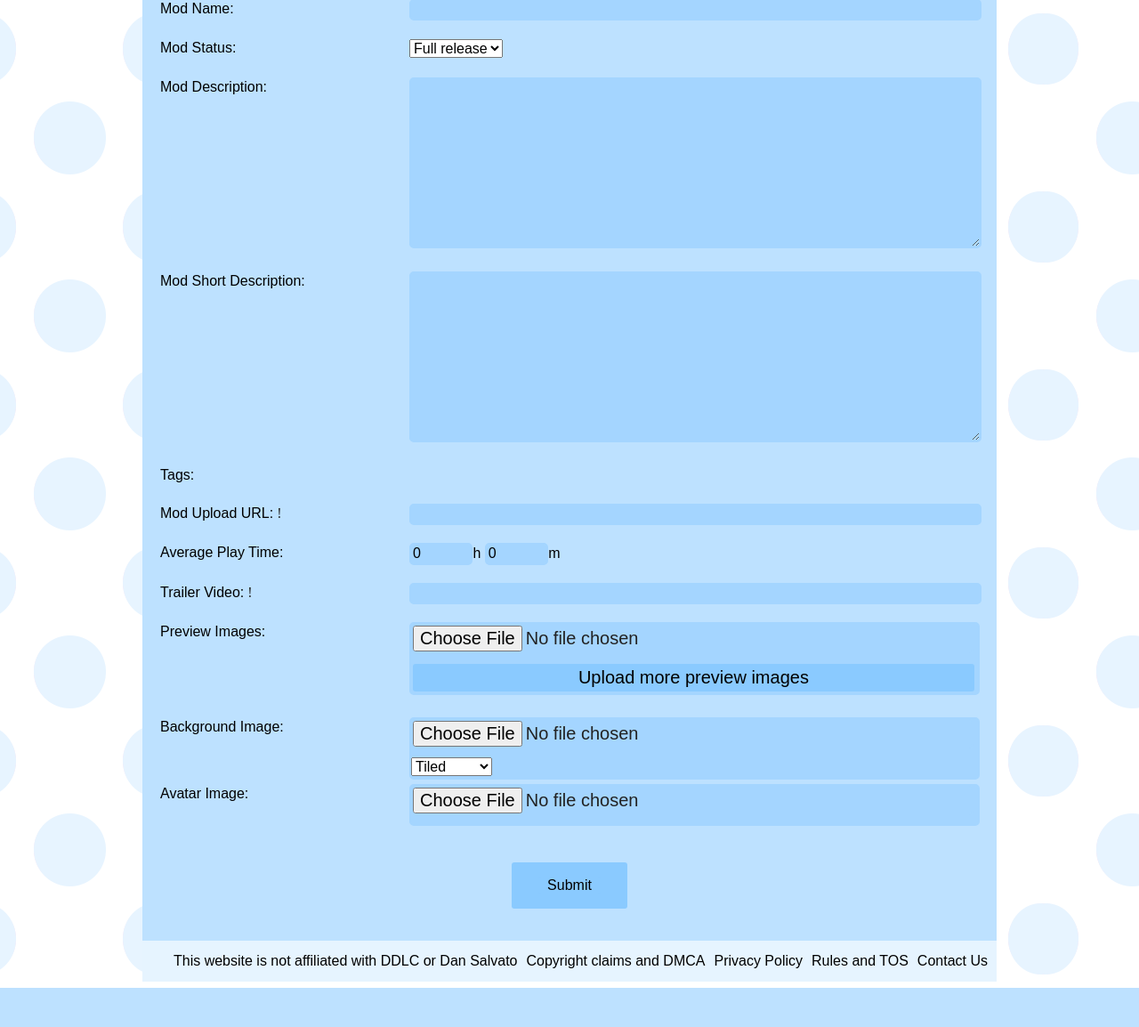
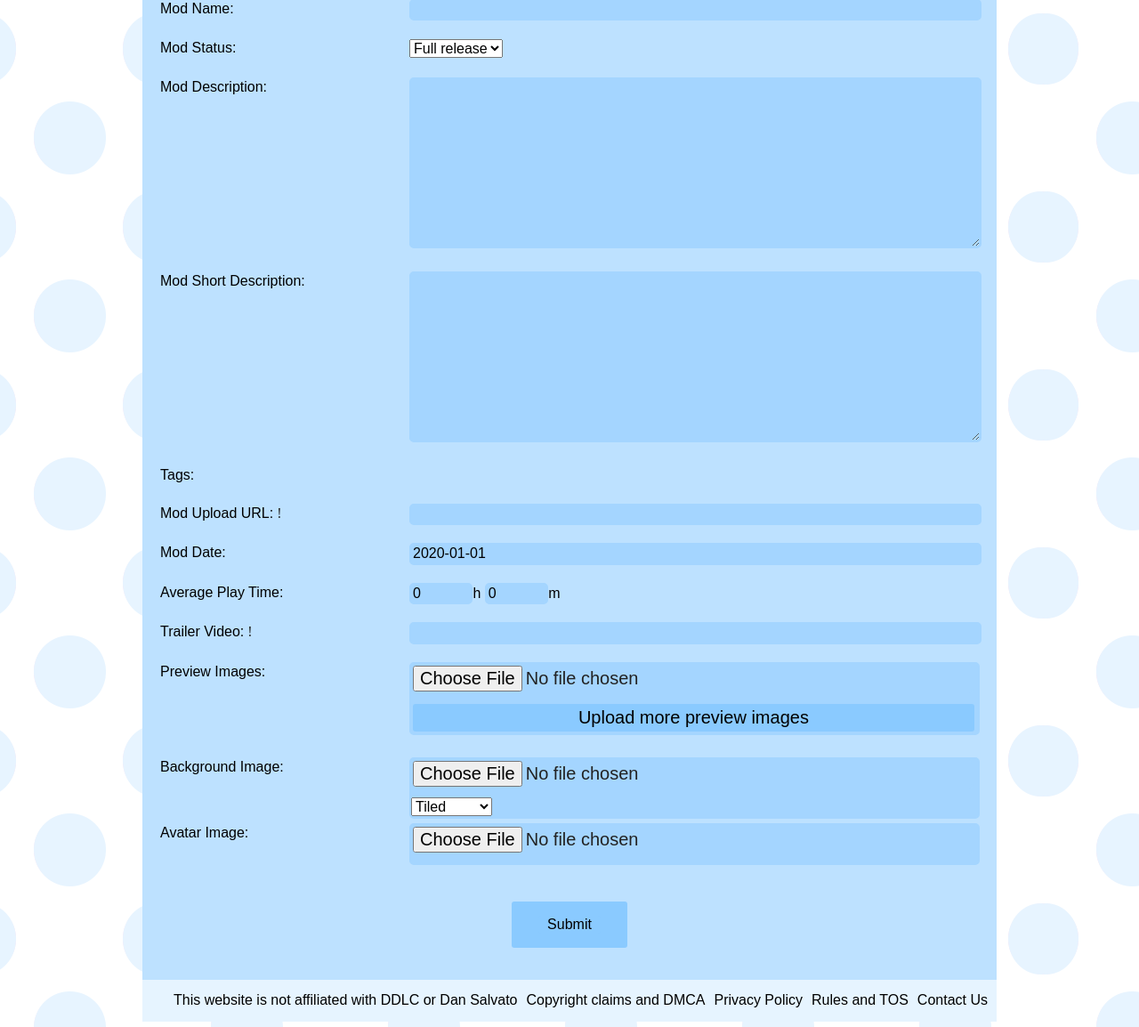
Before and after one commit to vigetious/modding_website, a Django app: page /mod/submit/ in a window 1280 px wide. Shown: the part 425-1579 px from the top of the page at 89% size. Before the commit the page ends 1535 px from the top, so only its background shows below. Run offline with Django 3.2, Linux system fonts and the light colour scheme; the visitor is signed in with stand-in values (Sample User, id 1); parts of the project's set-up code (start-up, migrations or seed data) failed here and were passed over; some libraries are stand-ins or nearby versions; some web fonts are replaced.

Commit message:
API Access + Submit Edit Mod Date Picker

```diff
--- /dev/null
+++ b/api/urls.py
@@ -0,0 +1,23 @@
+from django.urls import path, include
+from rest_framework import routers, serializers, viewsets
+
+from mod.models import Mod
+
+class UserSerializer(serializers.HyperlinkedModelSerializer):
+    class Meta:
+        model = Mod
+        fields = ['modID']
+
+
+class UserViewSet(viewsets.ModelViewSet):
+    queryset = Mod.objects.all()
+    serializer_class = UserSerializer
+
+
+router = routers.DefaultRouter()
+router.register(r'users', UserViewSet)
+
+urlpatterns = [
+    #path('api/', include(router.urls)),
+    #path(r'^api-auth/', include('rest_framework.urls', namespace='rest_framework'))
+]
--- a/mod/forms.py
+++ b/mod/forms.py
@@ -3,6 +3,8 @@ from django.core.validators import URLValidator, MaxValueValidator, MinValueVali
 from django.core.exceptions import ValidationError
 from.models import Mod, ReviewRating, Rating, News, Vote, ModEdit
 from embed_video.fields import EmbedVideoFormField
+
+from tempus_dominus.widgets import DatePicker
 
 #class SubmitForm(forms.Form):
 #    modName = forms.CharField(label='Mod name', max_length=100)
@@ -23,6 +25,7 @@ from embed_video.fields import EmbedVideoFormField
 class SubmitForm(forms.ModelForm):
     modDescription = forms.CharField(widget=forms.Textarea, max_length=10000)
     modShortDescription = forms.CharField(widget=forms.Textarea, max_length=250)
+    modDate = forms.DateTimeField(widget=DatePicker(), initial='2020-01-01')
 
     modUploadURL = forms.URLField(max_length=200, widget=forms.TextInput, help_text="Only Google Drive and MEGA are currently supported.")
 
@@ -33,12 +36,13 @@ class SubmitForm(forms.ModelForm):
         fields = ('modID', 'modName', 'modStatus', 'modDescription', 'modShortDescription', 'tags',
                   'modUploadURL', 'modPlayTimeHours', 'modPlayTimeMinutes', 'modPreviewVideo', 'modPreviewImage1',
                   'modPreviewImage2', 'modPreviewImage3', 'modPreviewImage4', 'modPreviewImage5', 'modBackground',
-                  'modBackgroundTiledStretch', 'modAvatar')
+                  'modBackgroundTiledStretch', 'modAvatar', 'modDate')
 
 
 class EditForm(forms.ModelForm):
     modDescription = forms.CharField(widget=forms.Textarea, max_length=10000)
     modShortDescription = forms.CharField(widget=forms.Textarea, max_length=250)
+    modDate = forms.DateTimeField(widget=DatePicker(), initial='2020-01-01')
 
     modUploadURL = forms.URLField(max_length=200, widget=forms.TextInput, help_text="Only Google Drive and MEGA are currently supported.")
 
@@ -49,7 +53,7 @@ class EditForm(forms.ModelForm):
         fields = ('modEditID', 'modName', 'modStatus', 'modDescription', 'modShortDescription', 'tags',
                   'modUploadURL', 'modPlayTimeHours', 'modPlayTimeMinutes', 'modPreviewVideo', 'modPreviewImage1',
                   'modPreviewImage2', 'modPreviewImage3', 'modPreviewImage4', 'modPreviewImage5', 'modBackground',
-                  'modBackgroundTiledStretch', 'modAvatar')
+                  'modBackgroundTiledStretch', 'modAvatar', 'modDate')
 
 
 class ReviewForm(forms.ModelForm):
--- a/mod/static/css/modSubmitEdit.css
+++ b/mod/static/css/modSubmitEdit.css
@@ -172,6 +172,11 @@ span {
     font-family: Arial, Helvetica, sans-serif;
 }
 
+.bootstrap-datetimepicker-widget {
+    color: black;
+    font-family: Arial, Helvetica, sans-serif;
+}
+
 .uploadBottom img {
     width: 30%;
     height: 30%;
--- a/mod/templates/mod/submitMod.html
+++ b/mod/templates/mod/submitMod.html
@@ -5,9 +5,11 @@
         <title>Submit Mod</title>
         <link rel="stylesheet" href="{% static 'css/selectize.django.css' %}">
         <link rel="stylesheet" href="{% static 'css/modSubmitEdit.css' %}">
+        <link rel="stylesheet" href="https://netdna.bootstrapcdn.com/font-awesome/4.7.0/css/font-awesome.css">
         <script src="https://cdnjs.cloudflare.com/ajax/libs/jquery-validate/1.19.1/jquery.validate.min.js"></script>
         <script type="text/javascript" src="{% static 'js/selectize.js' %}"></script>
         <script type="text/javascript" src="{% static 'js/submit.js' %}"></script>
+        {{ form.media }}
             {% if form.errors %}
                 <div class="editErrorList">
                     {% for field in form %}
@@ -73,6 +75,14 @@
                     </div>
                     <div class="rowRight">
                         {{ form.modUploadURL }}
+                    </div>
+                </div>
+                <div class="row">
+                    <div class="rowLeft">
+                        <p>Mod Date: </p>
+                    </div>
+                    <div class="rowRight" style="position: relative">
+                        {{ form.modDate }}
                     </div>
                 </div>
                 <div class="row">
--- a/mod/views.py
+++ b/mod/views.py
@@ -55,7 +55,7 @@ def submit(request):
         if form.is_valid():
             post = form.save(commit=False)
             post.modAuthor = request.user
-            post.modDate = timezone.now()
+            #post.modDate = timezone.now()
             post.modUpdate = timezone.now()
             post.modShow = False
             post.modIP = visitor_ip_address(request)
--- a/mysite/urls.py
+++ b/mysite/urls.py
@@ -30,7 +30,7 @@ urlpatterns = [
     path('accounts/', include('django.contrib.auth.urls')),
     path('accounts/', include('accounts.urls')),
     path('avatar/', include('avatar.urls')),
-
+    path('api/', include('api.urls')),
 ]
 
 handler404 = views.handler404
--- a/requirements.txt
+++ b/requirements.txt
@@ -54,3 +54,6 @@ taggit-selectize==2.7.1
 Unidecode==1.0.23
 urllib3==1.25.3
 whitenoise==4.1.3
+djangorestframework==3.11.0
+markdown==3.2.1
+django-tempus-dominus==5.1.2.13
```
Also changed, not shown: mod/templates/mod/modEdit.html (+10 -0 lines), mysite/settings.py (+16 -0 lines).
